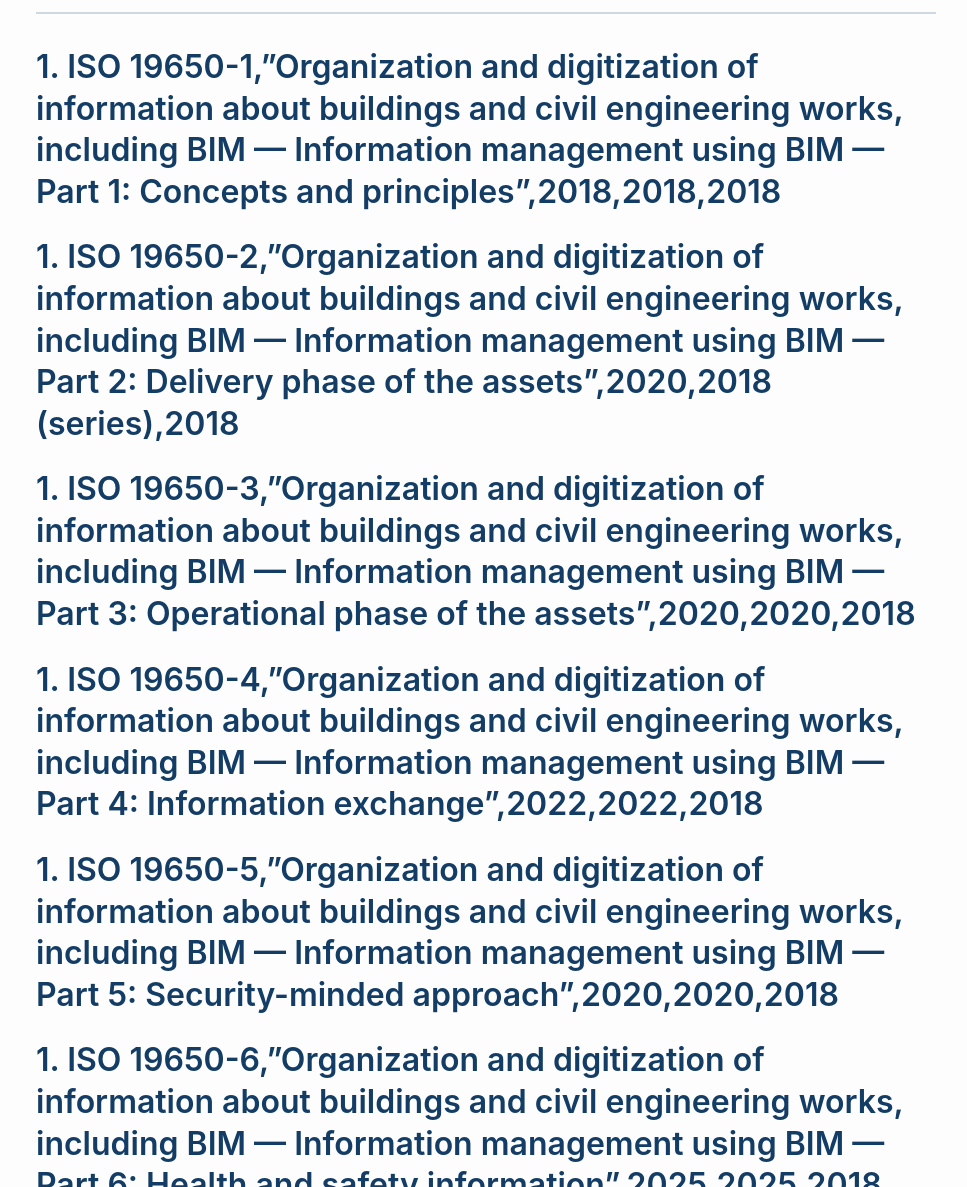
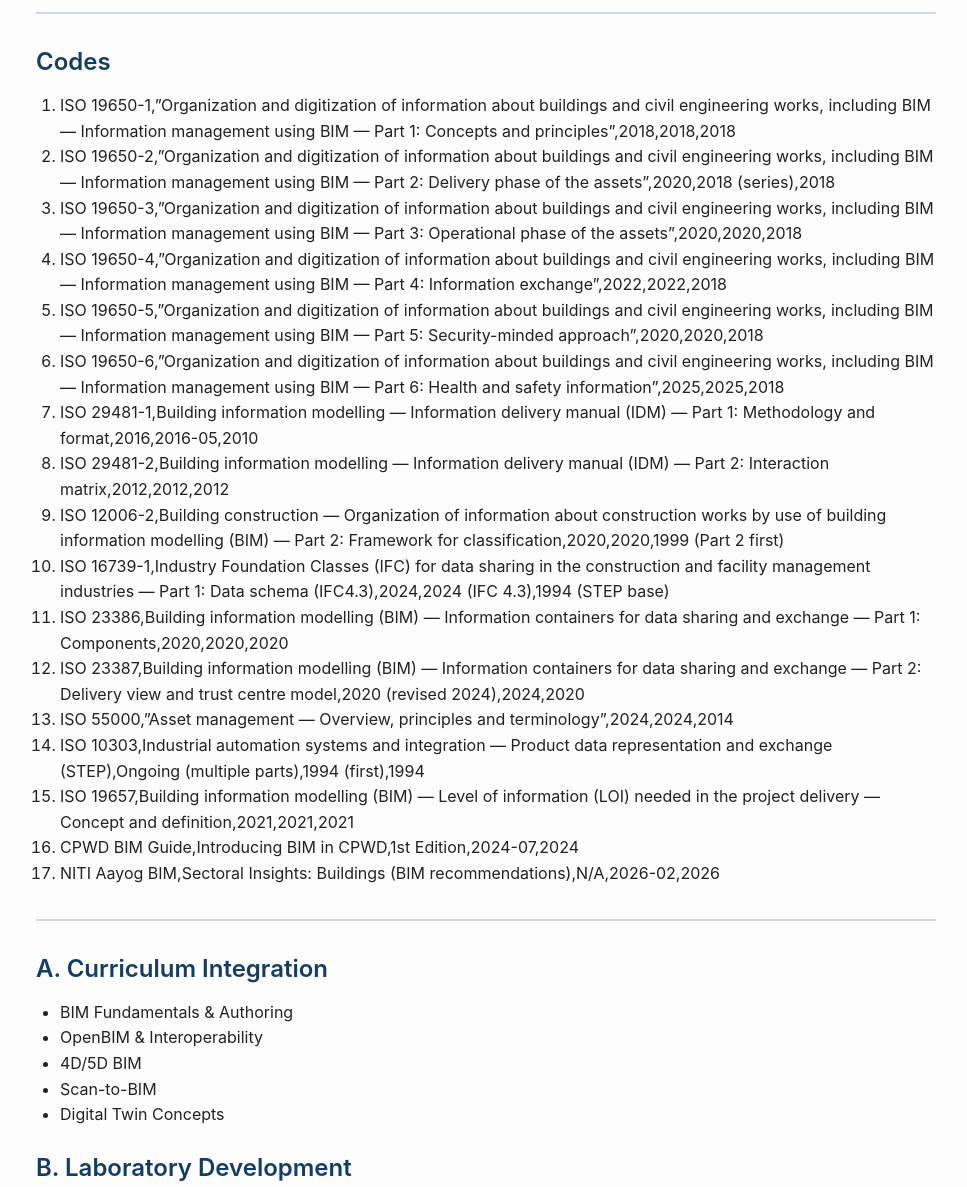
Before and after one commit to hsrai/hsrai.github.io, a Jekyll site: the page built from BIM_NIT/index.md, in a window 1280 px wide and 1400 px high, scrolled down 4153 px. Shown: the part 213-1400 px from the top of the window, without its empty margins (154-1121 px from the left). Built offline with Jekyll 4.4.1, drawn with Linux system fonts in a browser that asks for light colours; our own code applies the rules of GitHub Pages for plain Markdown files; some of the changed text lies outside the part shown.

Commit message:
bold of list removed
Updated the format of the codes and section headings in the index file to use numbered lists instead of headings.

```diff
--- a/BIM_NIT/index.md
+++ b/BIM_NIT/index.md
@@ -20,23 +20,25 @@
 
 ---
 
-# 1. ISO 19650-1,"Organization and digitization of information about buildings and civil engineering works, including BIM — Information management using BIM — Part 1: Concepts and principles",2018,2018,2018
-# 1. ISO 19650-2,"Organization and digitization of information about buildings and civil engineering works, including BIM — Information management using BIM — Part 2: Delivery phase of the assets",2020,2018 (series),2018
-# 1. ISO 19650-3,"Organization and digitization of information about buildings and civil engineering works, including BIM — Information management using BIM — Part 3: Operational phase of the assets",2020,2020,2018
-# 1. ISO 19650-4,"Organization and digitization of information about buildings and civil engineering works, including BIM — Information management using BIM — Part 4: Information exchange",2022,2022,2018
-# 1. ISO 19650-5,"Organization and digitization of information about buildings and civil engineering works, including BIM — Information management using BIM — Part 5: Security-minded approach",2020,2020,2018
-# 1. ISO 19650-6,"Organization and digitization of information about buildings and civil engineering works, including BIM — Information management using BIM — Part 6: Health and safety information",2025,2025,2018
-# 1. ISO 29481-1,Building information modelling — Information delivery manual (IDM) — Part 1: Methodology and format,2016,2016-05,2010
-# 1. ISO 29481-2,Building information modelling — Information delivery manual (IDM) — Part 2: Interaction matrix,2012,2012,2012
-# 1. ISO 12006-2,Building construction — Organization of information about construction works by use of building information modelling (BIM) — Part 2: Framework for classification,2020,2020,1999 (Part 2 first)
-# 1. ISO 16739-1,Industry Foundation Classes (IFC) for data sharing in the construction and facility management industries — Part 1: Data schema (IFC4.3),2024,2024 (IFC 4.3),1994 (STEP base)
-# 1. ISO 23386,Building information modelling (BIM) — Information containers for data sharing and exchange — Part 1: Components,2020,2020,2020
-# 1. ISO 23387,Building information modelling (BIM) — Information containers for data sharing and exchange — Part 2: Delivery view and trust centre model,2020 (revised 2024),2024,2020
-# 1. ISO 55000,"Asset management — Overview, principles and terminology",2024,2024,2014
-# 1. ISO 10303,Industrial automation systems and integration — Product data representation and exchange (STEP),Ongoing (multiple parts),1994 (first),1994
-# 1. ISO 19657,Building information modelling (BIM) — Level of information (LOI) needed in the project delivery — Concept and definition,2021,2021,2021
-# 1. CPWD BIM Guide,Introducing BIM in CPWD,1st Edition,2024-07,2024
-# 1. NITI Aayog BIM,Sectoral Insights: Buildings (BIM recommendations),N/A,2026-02,2026
+## Codes
+
+1. ISO 19650-1,"Organization and digitization of information about buildings and civil engineering works, including BIM — Information management using BIM — Part 1: Concepts and principles",2018,2018,2018
+1. ISO 19650-2,"Organization and digitization of information about buildings and civil engineering works, including BIM — Information management using BIM — Part 2: Delivery phase of the assets",2020,2018 (series),2018
+1. ISO 19650-3,"Organization and digitization of information about buildings and civil engineering works, including BIM — Information management using BIM — Part 3: Operational phase of the assets",2020,2020,2018
+1. ISO 19650-4,"Organization and digitization of information about buildings and civil engineering works, including BIM — Information management using BIM — Part 4: Information exchange",2022,2022,2018
+1. ISO 19650-5,"Organization and digitization of information about buildings and civil engineering works, including BIM — Information management using BIM — Part 5: Security-minded approach",2020,2020,2018
+1. ISO 19650-6,"Organization and digitization of information about buildings and civil engineering works, including BIM — Information management using BIM — Part 6: Health and safety information",2025,2025,2018
+1. ISO 29481-1,Building information modelling — Information delivery manual (IDM) — Part 1: Methodology and format,2016,2016-05,2010
+1. ISO 29481-2,Building information modelling — Information delivery manual (IDM) — Part 2: Interaction matrix,2012,2012,2012
+1. ISO 12006-2,Building construction — Organization of information about construction works by use of building information modelling (BIM) — Part 2: Framework for classification,2020,2020,1999 (Part 2 first)
+1. ISO 16739-1,Industry Foundation Classes (IFC) for data sharing in the construction and facility management industries — Part 1: Data schema (IFC4.3),2024,2024 (IFC 4.3),1994 (STEP base)
+1. ISO 23386,Building information modelling (BIM) — Information containers for data sharing and exchange — Part 1: Components,2020,2020,2020
+1. ISO 23387,Building information modelling (BIM) — Information containers for data sharing and exchange — Part 2: Delivery view and trust centre model,2020 (revised 2024),2024,2020
+1. ISO 55000,"Asset management — Overview, principles and terminology",2024,2024,2014
+1. ISO 10303,Industrial automation systems and integration — Product data representation and exchange (STEP),Ongoing (multiple parts),1994 (first),1994
+1. ISO 19657,Building information modelling (BIM) — Level of information (LOI) needed in the project delivery — Concept and definition,2021,2021,2021
+1. CPWD BIM Guide,Introducing BIM in CPWD,1st Edition,2024-07,2024
+1. NITI Aayog BIM,Sectoral Insights: Buildings (BIM recommendations),N/A,2026-02,2026
 
 
 ---
```
Also changed, not shown: other parts of BIM_NIT/index.md (+9 -9 lines).
